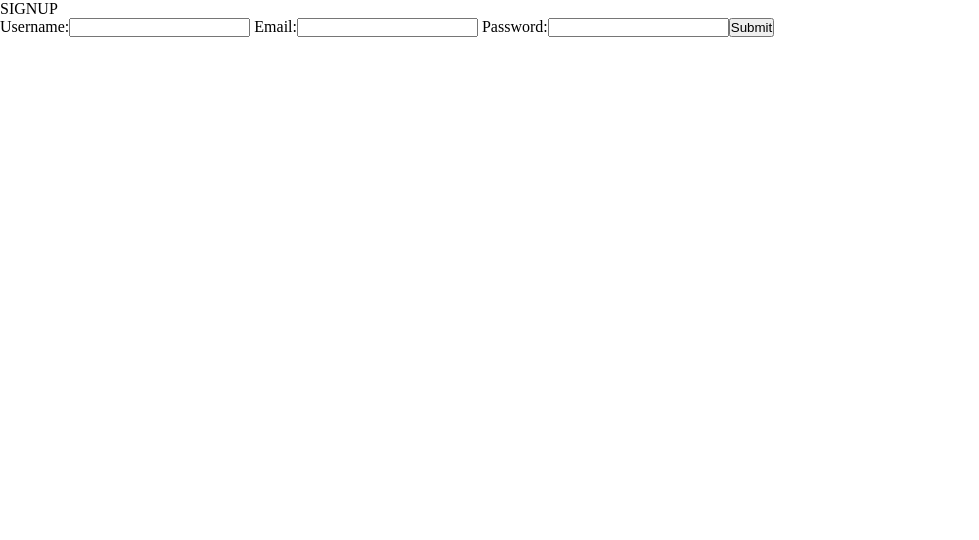
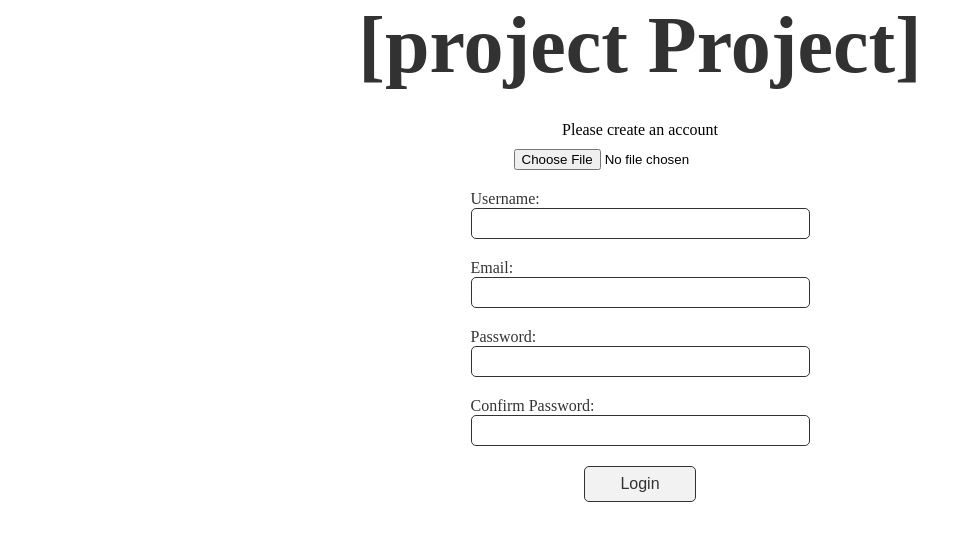
Before and after one commit to SMooreSwe/projectProject, a Next.js app: page /signup in a window 1280 px wide. Shown: the top 540 px of the page, without its empty margins (0-979 px from the left). Built offline with nearby package versions, Linux system fonts and the light colour scheme.

Commit message:
fixed sign up css and other

```diff
--- a/app/globals.css
+++ b/app/globals.css
@@ -18,7 +18,7 @@
 
 html,
 body {
-  max-width: 100vw;
+  width: 100vw;
   overflow-x: hidden;
 }
 
@@ -27,8 +27,84 @@ a {
   text-decoration: none;
 }
 
-@media (prefers-color-scheme: dark) {
-  html {
-    color-scheme: dark;
-  }
+.signup__title,
+.signup__subtitle {
+  position: relative;
+  display: flex;
+  justify-content: center;
 }
+
+.signup__title {
+  font-size: 5em;
+  margin-bottom: 30px;
+  opacity: 0.8;
+}
+
+.signup__subtitle {
+  margin-bottom: 10px;
+}
+
+.signup__container {
+  width: 100%;
+  height: 100%;
+}
+
+.profileimage__container {
+  display: flex;
+  flex-direction: column;
+  align-items: center;
+  justify-content: center;
+  margin-bottom: 20px;
+}
+
+.profileimage__button {
+  height: 100px;
+  aspect-ratio: 1/1;
+  border: 0.1px solid black;
+  border-radius: 50px;
+  cursor: pointer;
+}
+
+.image {
+  width: 100%;
+  height: 100%;
+  overflow: hidden;
+  border-radius: 50px;
+  object-fit: cover;
+}
+
+.hidden {
+  display: none;
+  visibility: hidden;
+}
+
+.inputField {
+  border-radius: 5px;
+  border: 0.1px solid black;
+  padding-block: 7px;
+  padding-inline: 80px;
+}
+
+.inputLabel {
+  font-size: 1em;
+  opacity: 0.8;
+}
+
+.form {
+  position: relative;
+  display: flex;
+  justify-content: center;
+  align-items: center;
+  flex-direction: column;
+  gap: 20px;
+}
+
+.formButton {
+  font-size: 1em;
+  opacity: 0.8;
+  border-radius: 5px;
+  border: 0.1px solid black;
+  padding-block: 8px;
+  padding-inline: 35px;
+  cursor: pointer;
+}
--- a/app/signup/components/Form.tsx
+++ b/app/signup/components/Form.tsx
@@ -1,6 +1,6 @@
 "use client";
 
-import React, { useState } from "react";
+import React, { useCallback, useRef, useState } from "react";
 import { initializeApp } from "firebase/app";
 import { useRouter } from "next/navigation";
 import {
@@ -15,20 +15,25 @@ import { getFirebaseConfig, auth } from "../../../firebase-config";
 
 const Form = () => {
   const router = useRouter();
+  const [image, setImage] = useState<string>("");
   const [inputs, setInputs] = useState({
     username: "",
     email: "",
     password: "",
+    confirmpassword: "",
   });
   const handleChange = (e: React.ChangeEvent<HTMLInputElement>) => {
     const name = e.target.name;
     const value = e.target.value;
     setInputs((values) => ({ ...values, [name]: value }));
   };
-  function authStateObserver(user) {
+  function authStateObserver(user: any) {
     if (user) {
-      const username = JSON.stringify(getAuth().currentUser?.displayName);
-      router.push(`http://localhost:3000/user/${username}`);
+      console.log(user);
+      console.log(user.displayName);
+      console.log(user.username);
+      // const username = JSON.stringify(getAuth().currentUser?.displayName);
+      // router.push(`http://localhost:3000/user/${username}`);
     }
   }
   function initFirebaseAuth() {
@@ -36,6 +41,15 @@ const Form = () => {
   }
   const handleSubmit = async (e: React.FormEvent) => {
     e.preventDefault();
+
+    // ATTEMPTING TO UPLOAD IMAGE TO FIRESTORE STORAGE!!!!!!!!!!
+    // if (image) {
+    //   const filePath = `/users/${getAuth().currentUser.uid}/${file.name}`;
+    //   const newImageRef = ref(getStorage(), filePath);
+    //   const fileSnapshot = await uploadBytesResumable(newImageRef, file);
+    // }
+
+    if (inputs.password === inputs.confirmpassword) {
       createUserWithEmailAndPassword(auth, inputs.email, inputs.password).then(
         async (userCredential) => {
           // Signed in
@@ -54,10 +68,26 @@ const Form = () => {
             }),
           });
           const response = await data;
-        //initFirebaseAuth();
+          initFirebaseAuth();
           return response;
         }
       );
+    }
+  };
+
+  const userImage = useRef<HTMLDivElement>(null);
+  const handleImage = (files: FileList | null) => {
+    if (files) {
+      userImage.current?.classList.remove("hidden");
+      const fileRef = files[0];
+      const fileType: string = fileRef.type || "";
+      setImage(fileRef.name);
+      const reader = new FileReader();
+      reader.readAsBinaryString(fileRef);
+      reader.onload = (ev: any) => {
+        setImage(`data:${fileType};base64,${btoa(ev.target.result)}`);
+      };
+    }
   };
 
   const googleAuthentication = async (e: React.FormEvent) => {
@@ -71,39 +101,68 @@ const Form = () => {
   };
 
   return (
-    <form onSubmit={handleSubmit}>
-      <label>
+    <div className="signup__container">
+      <div className="profileimage__container">
+        <div ref={userImage} className="profileimage__button hidden">
+          <img className="image" src={image} />
+        </div>
+        <input type="file" onChange={(e) => handleImage(e.target.files)} />
+      </div>
+      <form className="form" onSubmit={handleSubmit}>
+        <label className="inputLabel">
           {" "}
           Username:
+          <br></br>
           <input
+            className="inputField"
             type="text"
             name="username"
             value={inputs.username}
             onChange={handleChange}
           />
         </label>
-      <label>
+        <label className="inputLabel">
           {" "}
           Email:
+          <br></br>
           <input
+            className="inputField"
             type="text"
             name="email"
             value={inputs.email}
             onChange={handleChange}
           />
         </label>
-      <label>
+        <label className="inputLabel">
           {" "}
           Password:
+          <br></br>
           <input
+            className="inputField"
             type="text"
             name="password"
             value={inputs.password || ""}
             onChange={handleChange}
           />
         </label>
-      <button type="submit">Submit</button>
+        <label className="inputLabel">
+          {" "}
+          Confirm Password:
+          <br></br>
+          <input
+            className="inputField"
+            type="text"
+            name="confirmpassword"
+            value={inputs.confirmpassword || ""}
+            onChange={handleChange}
+          />
+        </label>
+
+        <button className="formButton" type="submit">
+          Login
+        </button>
       </form>
+    </div>
   );
 };
 export default Form;
--- a/app/signup/page.tsx
+++ b/app/signup/page.tsx
@@ -4,7 +4,10 @@ import Form from "./components/Form";
 const Signup = () => {
   return (
     <>
-      SIGNUP
+      <div>
+        <h1 className="signup__title"> [project Project]</h1>
+        <p className="signup__subtitle">Please create an account</p>
+      </div>
       <Form />
     </>
   );
```
Also changed, not shown: public/collaborator.png (added). Lines whose indentation alone changed are shown as unchanged.
